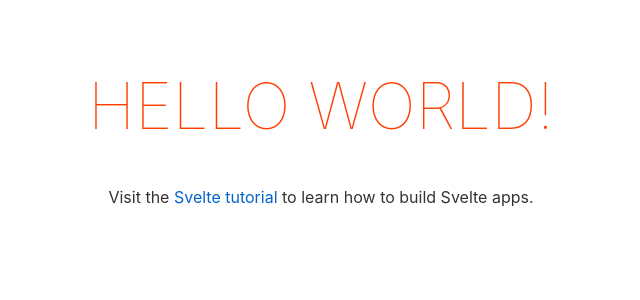
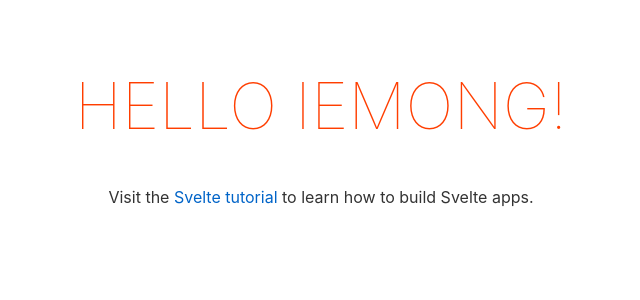
Before and after one commit to iemong/obike, a Svelte app in the folder obike-app/: page / in a window 1280 px wide. Shown: the top 300 px of the page, without its empty margins (319-959 px from the left). Built offline with nearby package versions, Linux system fonts and the light colour scheme.

Commit message:
tsの環境を整える

```diff
--- a/obike-app/package.json
+++ b/obike-app/package.json
@@ -21,6 +21,7 @@
     "svelte": "^3.0.0",
     "svelte-check": "^1.3.0",
     "svelte-preprocess": "^4.6.9",
+    "tslib": "^2.1.0",
     "typescript": "^4.2.3"
   },
   "dependencies": {
--- a/obike-app/rollup.config.js
+++ b/obike-app/rollup.config.js
@@ -35,7 +35,7 @@ function serve() {
 }
 
 export default {
-  input: "src/main.js",
+  input: "src/main.ts",
   output: {
     sourcemap: true,
     format: "iife",
@@ -50,7 +50,7 @@ export default {
       },
       preprocess: autoPreprocess(),
     }),
-    typescript({ sourcemap: !production }),
+    typescript({ sourceMap: !production }),
     // we'll extract any component CSS out into
     // a separate file - better for performance
     css({ output: "bundle.css" }),
--- a/obike-app/src/App.svelte
+++ b/obike-app/src/App.svelte
@@ -3,8 +3,9 @@
     <p>Visit the <a href="https://svelte.dev/tutorial">Svelte tutorial</a> to learn how to build Svelte apps.</p>
 </main>
 
-<script>
-	export let name;
+<script lang="ts">
+	export let name:string;
+	name = 'iemong'
 </script>
 
 <style>
```
Also changed, not shown: obike-app/src/main.ts (renamed from obike-app/src/main.js), 1 other file (tests, documents, lock files or other folders).
